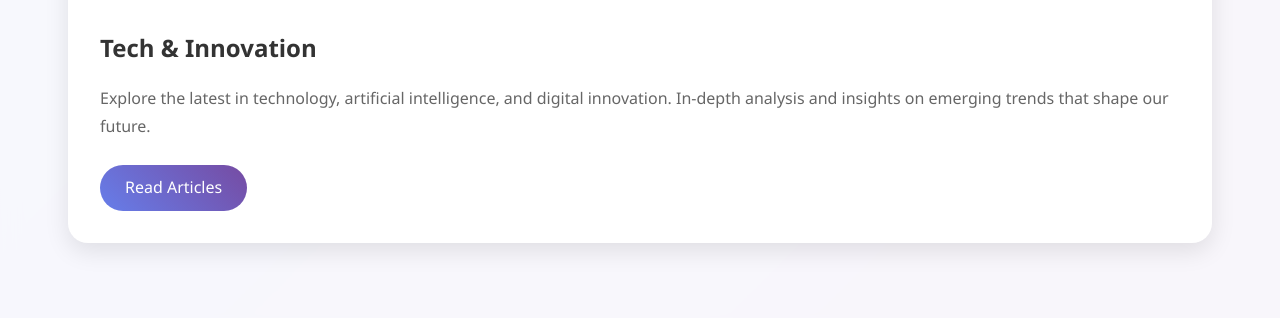
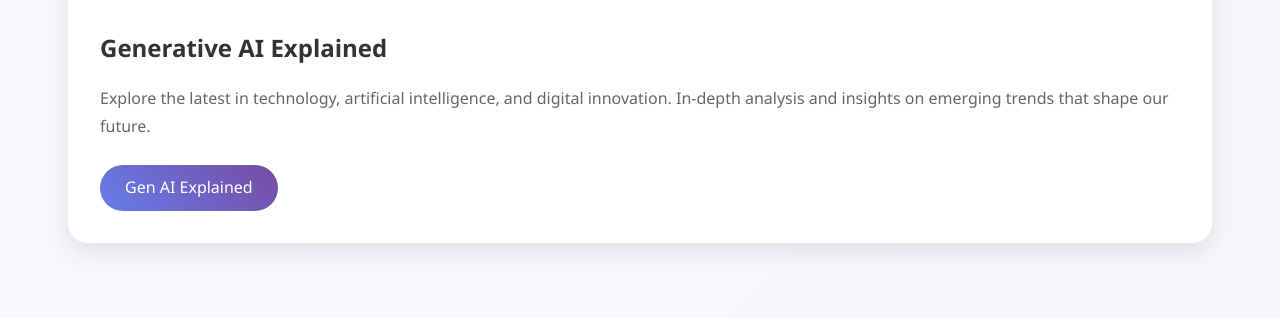
Before and after one commit to fluidfocuschannel/fluidfocuschannel.github.io, a plain HTML site: page index.html in a window 1280 px wide. Shown: the part 479-797 px from the top of the page. Drawn offline with Linux system fonts and the light colour scheme.

Commit message:
Update index.html

```diff
--- a/index.html
+++ b/index.html
@@ -376,12 +376,12 @@
                 <div class="content-grid">
                     <div class="content-card">
                         <div class="card-image">
-                            📝
+                            🤖
                         </div>
                         <div class="card-content">
-                            <h3>Tech & Innovation</h3>
+                            <h3>Generative AI Explained</h3>
                             <p>Explore the latest in technology, artificial intelligence, and digital innovation. In-depth analysis and insights on emerging trends that shape our future.</p>
-                            <a href="Understanding_Agents_Agentic_Systems.html" class="card-btn">Read Articles</a>
+                            <a href="Understanding_Agents_Agentic_Systems.html" class="card-btn">Gen AI Explained</a>
                         </div>
                     </div>
 
```
